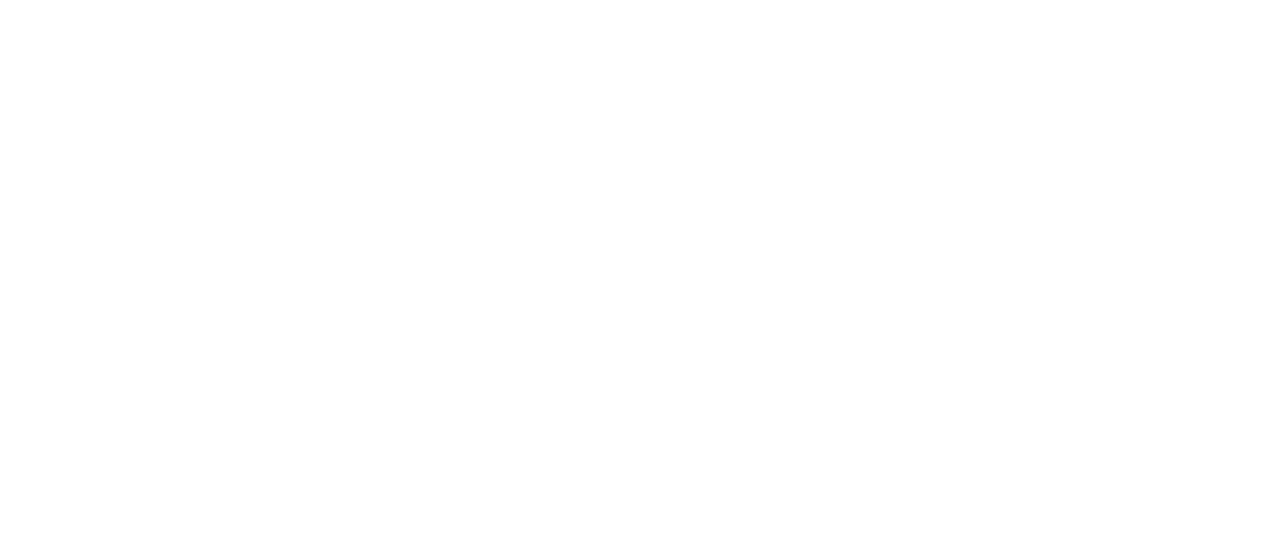
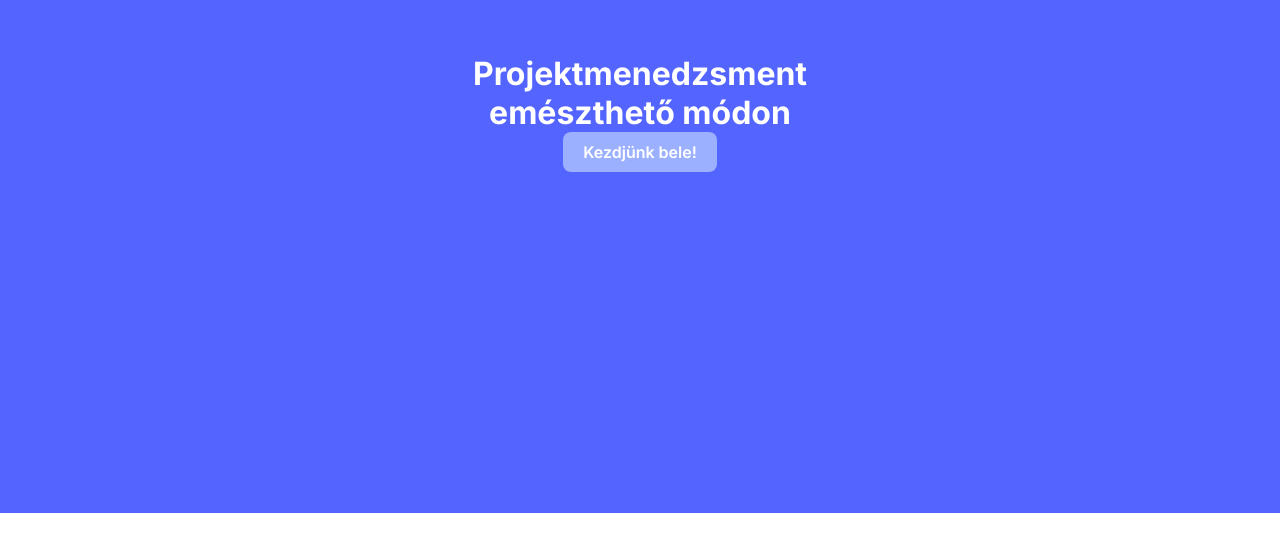
Before and after one commit to WR0NGTH3HU4/SprintStream, a SvelteKit app in the folder app/: page / in a window 1280 px wide. Shown: the part 287-838 px from the top of the page. Before the commit the page ends 800 px from the top, so only its background shows below. Built offline with nearby package versions, Linux system fonts and the light colour scheme.

Commit message:
fooldal elso section folytatasa

```diff
--- a/app/src/routes/+layout.svelte
+++ b/app/src/routes/+layout.svelte
@@ -1,3 +1,7 @@
+<main>
+    <slot></slot>
+</main>
+
 <style lang="scss">
     @import url('https://fonts.googleapis.com/css2?family=Inter:wght@100;200;300;400;500;600;700;800;900&display=swap');
 
@@ -9,5 +13,7 @@
     :global(html, body) {
         width: 100vw;
         min-height: 100vh;
+        box-sizing: border-box;
+        font-family: 'Inter', sans-serif;
     }
 </style>
--- a/app/src/routes/+page.svelte
+++ b/app/src/routes/+page.svelte
@@ -1,10 +1,12 @@
 <main>
     <section>
         <div class="front">
-            <span>Projektmenedzsment emészthető módon</span>
-            <a href="#leirasok">Kezdjünk bele!</a>
+            <span class="title">Projektmenedzsment emészthető módon</span>
+            <a href="#leirasok" class="button">Kezdjünk bele!</a>
         </div>
-        <div class="back"></div>
+        <div class="back">
+
+        </div>
     </section>
     <section id="leirasok">
         <div></div>
@@ -21,11 +23,54 @@
     @import '../scss/palette.scss';
 
     section {
+        display: flex;
+        flex-direction: column;
         height: 100vh;
     }
 
     section:nth-child(odd) {
         background-color: $blue-0;
+        color: white;
+    }
+
+    section:nth-child(1) {
+        display: grid;
+        align-items: center;
+
+        & > * {
+            grid-column: 1;
+            grid-row: 1;
+        }
+    }
+
+    .front {
+        display: flex;
+        flex-direction: column;
+        align-items: center;
+
+        .title {
+            width: 40%;
+            font-size: 2rem;
+            font-weight: bold;
+            text-align: center;
+        }
+    }
+
+    .button {
+        display: inline-block;
+        color: white;
+        background-color: $blue-2;
+        font-weight: 600;
+        transition: .3s;
+        padding: 10px 20px;
+        border-radius: 8px;
+        text-decoration: none;
+
+        &:hover {
+            background-color: $blue-1;
+            transition: .3s;
+            transform: scale(.95);
+        }
     }
 </style>
 
```
